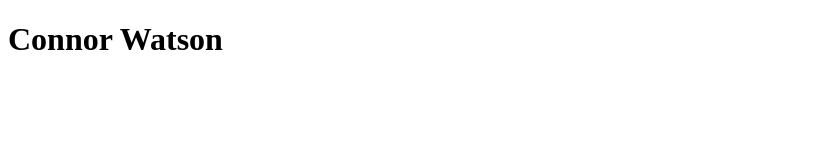
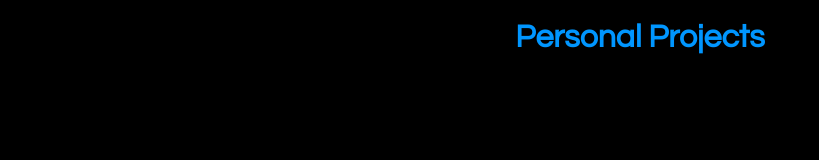
Before and after one commit to CJWatson14/Personal-Online-Portfolio, a plain HTML site: page Personal Projects.html in a window 1280 px wide. Shown: the whole page, without its empty margins (0-819 px from the left). Drawn offline with Linux system fonts and the light colour scheme.

Commit message:
Applied Colour scheme to page

```diff
--- a/About Me.css
+++ b/About Me.css
@@ -0,0 +1,10 @@
+h1 {
+    text-align: center;
+    color: #0096FF;
+    font-family: "Century Gothic", CenturyGothic, Geneva, AppleGothic, sans-serif;
+
+}
+
+body {
+    background-color: black;
+}
--- a/Contact Me.css
+++ b/Contact Me.css
@@ -0,0 +1,10 @@
+h1 {
+    text-align: center;
+    color: #0096FF;
+    font-family: "Century Gothic", CenturyGothic, Geneva, AppleGothic, sans-serif;
+
+}
+
+body {
+    background-color: black;
+}
--- a/Home Page.css
+++ b/Home Page.css
@@ -1,3 +1,10 @@
 h1 {
     text-align: center;
+    color: #0096FF;
+    font-family: "Century Gothic", CenturyGothic, Geneva, AppleGothic, sans-serif;
+
 }
+
+body {
+    background-color: black;
+}
--- a/Personal Projects.css
+++ b/Personal Projects.css
@@ -0,0 +1,10 @@
+h1 {
+    text-align: center;
+    color: #0096FF;
+    font-family: "Century Gothic", CenturyGothic, Geneva, AppleGothic, sans-serif;
+
+}
+
+body {
+    background-color: black;
+}
--- a/Personal Projects.html
+++ b/Personal Projects.html
@@ -7,4 +7,8 @@
     <link href="Personal Projects.css" rel="stylesheet">
   </head>
   <body>
-    <h1>Connor Watson</h1>
+    <h1>Personal Projects</h1>
+
+
+  </body>
+</html>
```
Also changed, not shown: About Me.html (+5 -0 lines), Contact Page.html (+4 -1 lines), 1 other file.
